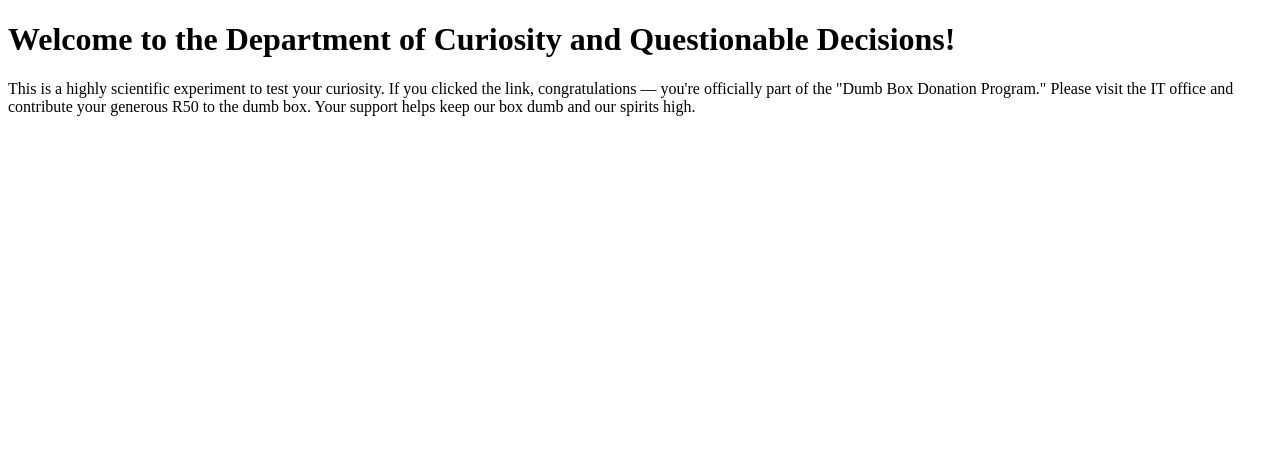
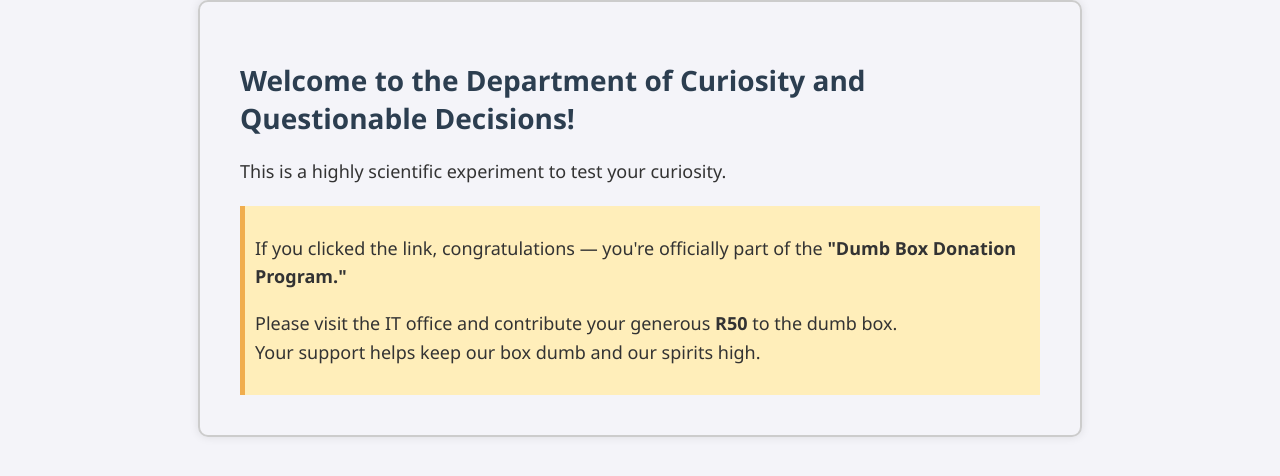
Before and after one commit to MphoPops/Secure-Login, a plain HTML site: page index.html in a window 1280 px wide. Drawn offline with Linux system fonts and the light colour scheme.

Commit message:
Update index.html

```diff
--- a/index.html
+++ b/index.html
@@ -1,13 +1,47 @@
 <!DOCTYPE html>
-<html>
+<html lang="en">
 <head>
+  <meta charset="UTF-8">
   <title>Secure Login</title>
+  <style>
+    body {
+      font-family: 'Segoe UI', Tahoma, Geneva, Verdana, sans-serif;
+      background-color: #f4f4f9;
+      color: #333;
+      padding: 40px;
+      max-width: 800px;
+      margin: auto;
+      border: 2px solid #ccc;
+      border-radius: 10px;
+      box-shadow: 0 0 10px rgba(0,0,0,0.1);
+    }
+
+    h1 {
+      color: #2c3e50;
+      font-size: 28px;
+      margin-bottom: 20px;
+    }
+
+    p {
+      font-size: 18px;
+      line-height: 1.6;
+    }
+
+    .highlight {
+      background-color: #ffeeba;
+      padding: 10px;
+      border-left: 5px solid #f0ad4e;
+      margin-top: 20px;
+    }
+  </style>
 </head>
 <body>
   <h1>Welcome to the Department of Curiosity and Questionable Decisions!</h1>
-  <p>This is a highly scientific experiment to test your curiosity.
-If you clicked the link, congratulations — you're officially part of the "Dumb Box Donation Program."
-Please visit the IT office and contribute your generous R50 to the dumb box.
-Your support helps keep our box dumb and our spirits high.</p>
+  <p>This is a highly scientific experiment to test your curiosity.</p>
+  <div class="highlight">
+    <p>If you clicked the link, congratulations — you're officially part of the <strong>"Dumb Box Donation Program."</strong></p>
+    <p>Please visit the IT office and contribute your generous <strong>R50</strong> to the dumb box.<br>
+    Your support helps keep our box dumb and our spirits high.</p>
+  </div>
 </body>
 </html>
```
